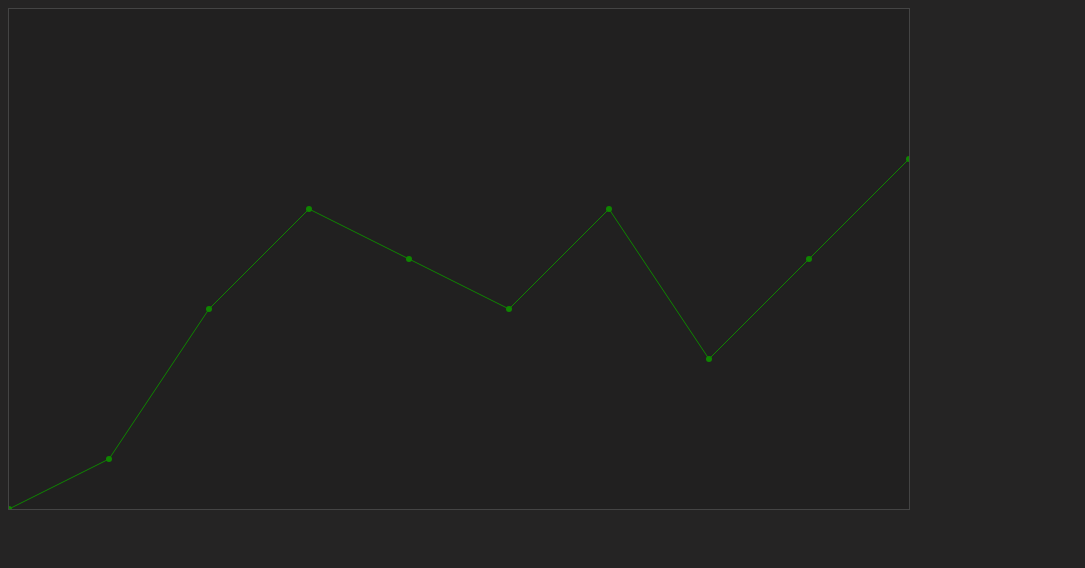
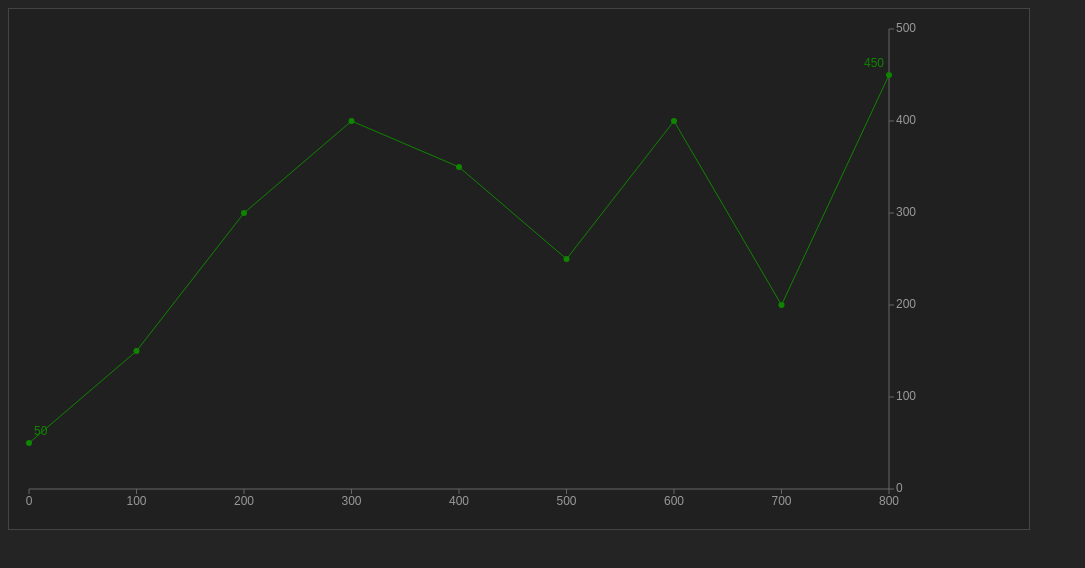
Before and after one commit to Keopz83/wilhelm-charts, a plain HTML site: page example-mine-from-scratch/from-scratch.html in a window 1280 px wide. Shown: the whole page, without its empty margins (0-1085 px from the left). Drawn offline with Linux system fonts and the light colour scheme.

Commit message:
y axis on the right. data labels on first and last poitns

```diff
--- /dev/null
+++ b/example-mine-from-scratch/axis.js
@@ -0,0 +1,61 @@
+/**
+ * Draw X and Y axes with ticks and labels
+ * @param {CanvasRenderingContext2D} ctx - The canvas rendering context
+ * @param {ChartConfig} config - ChartConfig instance with all chart settings
+ */
+function drawAxes(ctx, config) {
+
+    // Axis styling
+    ctx.strokeStyle = '#666';
+    ctx.fillStyle = '#999';
+    ctx.font = '12px Arial';
+
+    // Draw X-axis
+    ctx.textAlign = 'center';
+    ctx.textBaseline = 'top';
+
+    // Draw X-axis line
+    ctx.beginPath();
+    ctx.moveTo(config.marginLeft, config.marginTop + config.chartHeight);
+    ctx.lineTo(config.marginLeft + config.chartWidth, config.marginTop + config.chartHeight);
+    ctx.stroke();
+
+    // Draw X-axis ticks and labels
+    for (let x = 0; x <= config.maxX; x += config.xTickInterval) {
+        const canvasX = config.xScale(x);
+
+        // Draw tick mark
+        ctx.beginPath();
+        ctx.moveTo(canvasX, config.marginTop + config.chartHeight);
+        ctx.lineTo(canvasX, config.marginTop + config.chartHeight + 5);
+        ctx.stroke();
+
+        // Draw label
+        ctx.fillText(x.toString(), canvasX, config.marginTop + config.chartHeight + 7);
+    }
+
+    // Draw Y-axis
+    ctx.textAlign = 'left';
+    ctx.textBaseline = 'middle';
+
+    // Draw Y-axis line (on the right side)
+    const rightX = config.marginLeft + config.chartWidth;
+    ctx.beginPath();
+    ctx.moveTo(rightX, config.marginTop);
+    ctx.lineTo(rightX, config.marginTop + config.chartHeight);
+    ctx.stroke();
+
+    // Draw Y-axis ticks and labels
+    for (let y = 0; y <= config.maxY; y += config.yTickInterval) {
+        const canvasY = config.yScale(y);
+
+        // Draw tick mark
+        ctx.beginPath();
+        ctx.moveTo(rightX, canvasY);
+        ctx.lineTo(rightX + 5, canvasY);
+        ctx.stroke();
+
+        // Draw label
+        ctx.fillText(y.toString(), rightX + 7, canvasY);
+    }
+}
--- /dev/null
+++ b/example-mine-from-scratch/chart-config.js
@@ -0,0 +1,48 @@
+/**
+ * ChartConfig class to manage chart configuration and scale functions
+ */
+class ChartConfig {
+    /**
+     * @param {Object} options - Configuration options
+     * @param {number} [options.marginLeft=50] - Left margin in pixels
+     * @param {number} [options.marginTop=20] - Top margin in pixels
+     * @param {number} [options.marginRight=20] - Right margin in pixels
+     * @param {number} [options.marginBottom=20] - Bottom margin in pixels
+     * @param {number} [options.chartWidth=830] - Chart width in pixels
+     * @param {number} [options.chartHeight=460] - Chart height in pixels
+     * @param {number} [options.maxX=800] - Maximum X value in data coordinates
+     * @param {number} [options.maxY=500] - Maximum Y value in data coordinates
+     * @param {number} [options.xTickInterval=100] - Interval between X-axis ticks
+     * @param {number} [options.yTickInterval=100] - Interval between Y-axis ticks
+     */
+    constructor(options = {}) {
+        this.marginLeft = options.marginLeft ?? 50;
+        this.marginTop = options.marginTop ?? 20;
+        this.marginRight = options.marginRight ?? 20;
+        this.marginBottom = options.marginBottom ?? 20;
+        this.chartWidth = options.chartWidth ?? 830;
+        this.chartHeight = options.chartHeight ?? 460;
+        this.maxX = options.maxX ?? 800;
+        this.maxY = options.maxY ?? 500;
+        this.xTickInterval = options.xTickInterval ?? 100;
+        this.yTickInterval = options.yTickInterval ?? 100;
+    }
+
+    /**
+     * Convert data X coordinate to canvas X coordinate
+     * @param {number} dataX - X value in data coordinates
+     * @returns {number} X value in canvas coordinates
+     */
+    xScale(dataX) {
+        return this.marginLeft + (dataX / this.maxX) * this.chartWidth;
+    }
+
+    /**
+     * Convert data Y coordinate to canvas Y coordinate
+     * @param {number} dataY - Y value in data coordinates
+     * @returns {number} Y value in canvas coordinates
+     */
+    yScale(dataY) {
+        return this.marginTop + this.chartHeight - (dataY / this.maxY) * this.chartHeight;
+    }
+}
--- a/example-mine-from-scratch/from-scratch.html
+++ b/example-mine-from-scratch/from-scratch.html
@@ -8,8 +8,10 @@
 </head>
 <body>
 
-    <canvas id="chart" width="900" height="500"></canvas>
+    <canvas id="chart" width="1020" height="520"></canvas>
 
+    <script src="chart-config.js"></script>
+    <script src="axis.js"></script>
     <script src="from-scratch.js"></script>
 
 </body>
--- a/example-mine-from-scratch/from-scratch.js
+++ b/example-mine-from-scratch/from-scratch.js
@@ -2,19 +2,35 @@
 const canvas = document.getElementById('chart');
 const ctx = canvas.getContext('2d');
 
-// Data points
-const points = [
-    { x: 0, y: 500 },
-    { x: 100, y: 450 },
+// Create chart configuration
+const config = new ChartConfig({
+    marginLeft: 20,
+    marginTop: 20,
+    marginRight: 50,
+    marginBottom: 20,
+    chartWidth: 860,
+    chartHeight: 460,
+    maxX: 800,
+    maxY: 500,
+    xTickInterval: 100,
+    yTickInterval: 100
+});
+
+// Data points (in data coordinates, 100 apart in X)
+const dataPoints = [
+    { x: 0, y: 50 },
+    { x: 100, y: 150 },
     { x: 200, y: 300 },
-    { x: 300, y: 200 },
-    { x: 400, y: 250 },
-    { x: 500, y: 300 },
-    { x: 600, y: 200 },
-    { x: 700, y: 350 },
-    { x: 800, y: 250 },
-    { x: 900, y: 150 }
+    { x: 300, y: 400 },
+    { x: 400, y: 350 },
+    { x: 500, y: 250 },
+    { x: 600, y: 400 },
+    { x: 700, y: 200 },
+    { x: 800, y: 450 }
 ];
+
+// Draw axes
+drawAxes(ctx, config);
 
 // Line style
 ctx.strokeStyle = '#0f8400';
@@ -22,16 +38,32 @@ ctx.lineWidth = 1;
 
 // Draw line segments
 ctx.beginPath();
-ctx.moveTo(points[0].x, points[0].y);
-for (let i = 1; i < points.length; i++) {
-    ctx.lineTo(points[i].x, points[i].y);
+const firstPoint = dataPoints[0];
+ctx.moveTo(config.xScale(firstPoint.x), config.yScale(firstPoint.y));
+for (let i = 1; i < dataPoints.length; i++) {
+    ctx.lineTo(config.xScale(dataPoints[i].x), config.yScale(dataPoints[i].y));
 }
 ctx.stroke();
 
 // Draw dots on vertices
 ctx.fillStyle = '#0f8400';
-points.forEach(point => {
+dataPoints.forEach(point => {
     ctx.beginPath();
-    ctx.arc(point.x, point.y, 3, 0, Math.PI * 2);
+    ctx.arc(config.xScale(point.x), config.yScale(point.y), 3, 0, Math.PI * 2);
     ctx.fill();
 });
+
+// Draw data labels on first and last points
+ctx.fillStyle = '#0f8400';
+ctx.font = '12px Arial';
+ctx.textBaseline = 'bottom';
+
+// First point label
+const firstPt = dataPoints[0];
+ctx.textAlign = 'left';
+ctx.fillText(firstPt.y.toString(), config.xScale(firstPt.x) + 5, config.yScale(firstPt.y) - 5);
+
+// Last point label
+const lastPt = dataPoints[dataPoints.length - 1];
+ctx.textAlign = 'right';
+ctx.fillText(lastPt.y.toString(), config.xScale(lastPt.x) - 5, config.yScale(lastPt.y) - 5);
```
